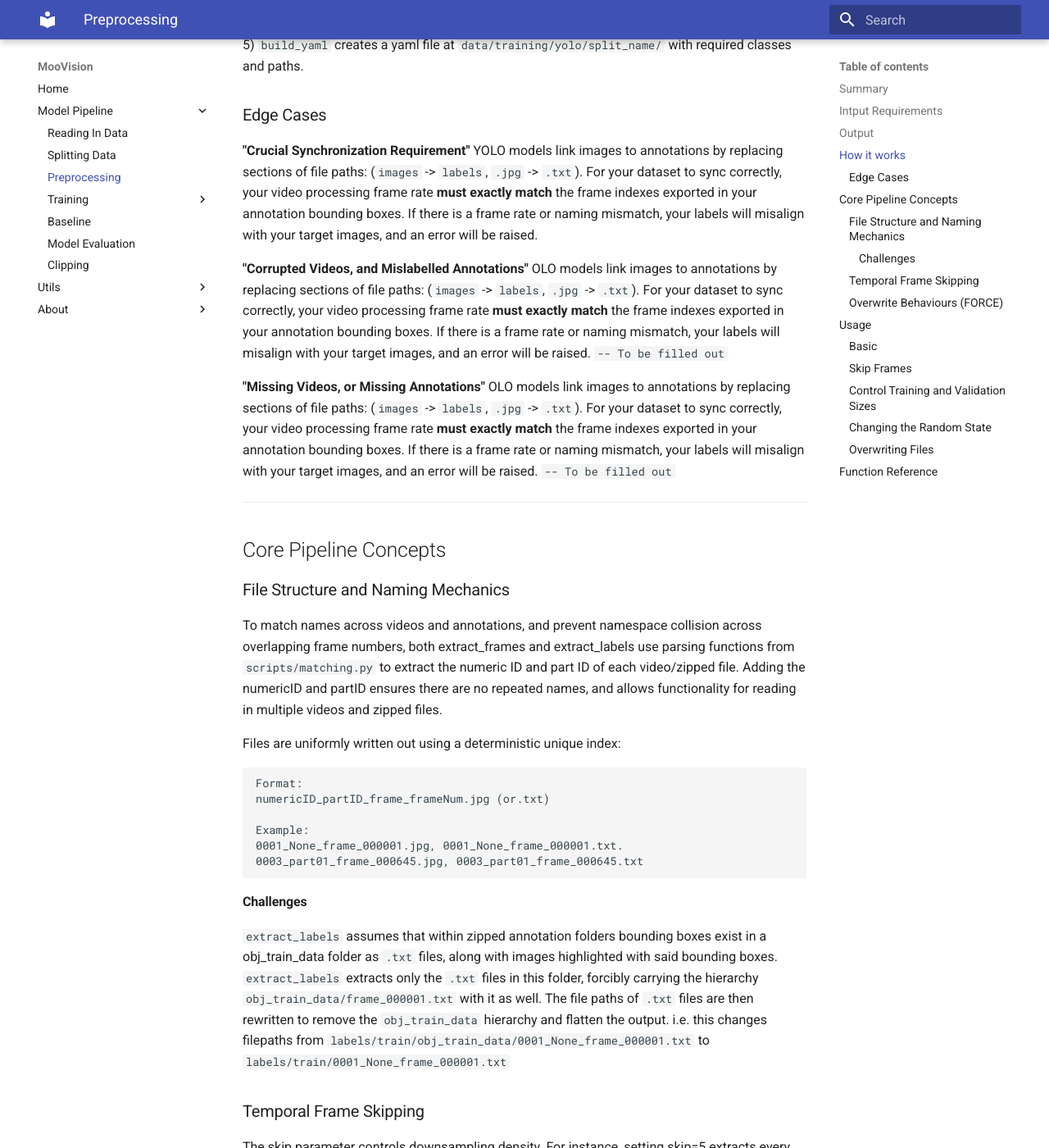
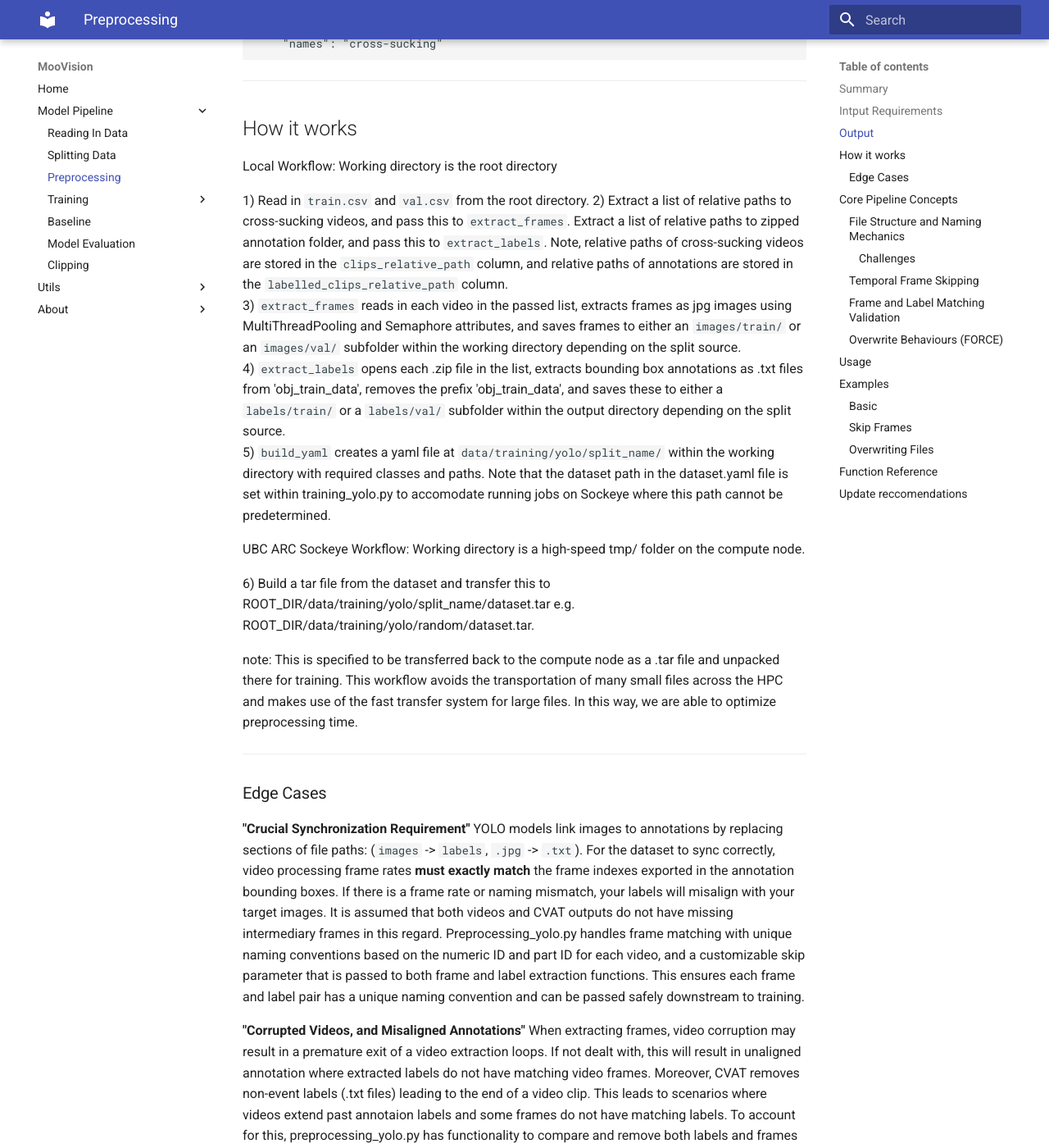
Before and after one commit to UBC-AWP/mooVision, an MkDocs documentation site: the page built from docs/Pipeline/preprocessing/preprocessing.md, in a window 1280 px wide and 1400 px high, scrolled down 2445 px. Shown: the whole window at 82% size. Built offline with MkDocs 1.6.1 and Material for MkDocs 9.7.7, drawn with Linux system fonts in a browser that asks for light colours; some of the changed text lies outside the part shown.

Commit message:
Update mkdocs for preprocessing

````diff
--- a/docs/Pipeline/preprocessing/preprocessing.md
+++ b/docs/Pipeline/preprocessing/preprocessing.md
@@ -1,18 +1,18 @@
 # # Data Preprocessing Pipeline
 
-This page documents how to utilize `scripts/training/preprocessing.py` to compile raw frame data and bounding box annotations into structured training configurations optimized for fine-tuning **YOLO object detection models**.
+This page documents how to utilize `scripts/training/preprocessing_yolo.py` to compile video data and bounding box annotations into structured training configurations optimized for fine-tuning **YOLO object detection models**.
 
 ---
 
 ## Summary
 
-To transition from abstract `train.csv` and `test.csv` splits to actual model optimization, the pipeline slices raw video clips into discrete images while simultaneously extracting compressed bounding box files.
+To transition from abstract `train.csv` and `val.csv` splits to actual model optimization, the pipeline slices video clips into discrete images while simultaneously extracting compressed bounding box files.
 
-The script processes raw videos alongside zipped annotation folders (e.g., CVAT output archives), synchronizes their frames, and produces a standardized YOLO-compliant architecture:
+This script processes videos alongside zipped annotation folders (e.g., CVAT output archives), synchronizes their frames, and produces a standardized YOLO-compliant architecture:
 
 ```text
 my_yolo_dataset/
-├── data.yaml                <-- Defines paths to train/val subsets & class names
+├── dataset.yaml             <-- Defines paths to train/val subsets & class names
 ├── images/                  <-- Main directory for image files (.jpg)
 │   ├── train/
 │   └── val/
@@ -21,21 +21,28 @@
     └── val/
 ```
 
+To optimize for parallel executions, we makes use of UBC's high performance computing cluster (HPC), UBC ARC Sockeye.
+
+A note on HPC's:
+
+- HPC's are optimized for transfering large files across storage space, however they are notoriously slow at transferring many small files. Since, preprocessing for YOLO models requires the creation and transfer of many small files, there are slight differences in workflows when running locally vs running on Sockeye. This script will automatically detect when it is running locally or on a cluster, and run the optimal workflow for each scenario.
+
 ---
 
 ## Intput Requirements
 
 | Property | Details |
 |---|---|
-| Format | `train.csv` |
-| Content | Upstream data index of a train/test split |
+| Format | `train.csv`, `val.csv` |
+| Content | Upstream data indeces of a train/val split |
 
 Before running the preprocessing execution block, ensure your local workspace satisfies the following dependencies:
 
-- `train.csv` / `test.csv` Paths: An upstream data index mapping individual clips to their corresponding annotation zip files.
+- `train.csv` / `val.csv` Paths: An upstream data index mapping individual clips to their corresponding annotation zip files.
 - Environment File: A fully populated local .env configuration mapping your local volume paths for ROOT_DIR and LOCAL_DIR.
 - Downloaded videos and zipped annotations (else preprocessing time will be significantly extended by file downloads).
-- If your data indexes are not yet generated, execute the upstream data layer pipeline sequentially via your terminal:
+
+If your data indexes and splits are not yet generated, execute the upstream data layer pipeline sequentially via your terminal:
 
 ```bash
 uv run scripts/read_all_clips_index.py
@@ -47,11 +54,14 @@
 
 ## Output
 
-By default results are saved to `data/training/yolo/split_name`.
+Local: Outputs the file structure layed out below.
+UBC ARC Sockeye: Outputs a tar file containing the dataset structure below. This is setup to avoid
+
+By default results are saved to `ROOT_DIR/data/training/yolo/split_name`.
 
 ```text
 data/training/yolo/split_name/
-├── data.yaml
+├── dataset.yaml
 ├── images/
 │   ├── train/
 │   │   ├── 0001_None_frame_000001.jpg
@@ -78,7 +88,11 @@
 
 
 data.yaml
-...
+   "path": "./dataset",
+    "train": "images/train",
+    "val": "images/val",
+    "nc": 1,
+    "names": "cross-sucking"
 
 ```
 
@@ -86,22 +100,32 @@
 
 ## How it works
 
-1) Read in `train.csv` from path, split into train and val splits.
-2) For each split, pass a list relative paths to cross-sucking videos to `extract_frames` and a list of relative paths to zipped annotations to `extract_labels`. Relative paths of cross-sucking videos are stored in the `clips_relative_path` column, and relative paths of annotations are stored in the `labelled_clips_relative_path` column.
-3) `extract_frames` reads in each video in the list, extracts frames as jpg images, and saves frames to either an `images/train/` or an `images/val/` subfolder depending on the split source.
-4) `extract_labels` reads each .zip file in the list, extracts bounding box annotations as .txt files, and saves these to either a `labels/train/` or a `labels/val/` subfolder depending on the split source.
-5) `build_yaml` creates a yaml file at `data/training/yolo/split_name/` with required classes and paths.
+Local Workflow: Working directory is the root directory
+
+1) Read in `train.csv` and `val.csv` from the root directory.
+2) Extract a list of relative paths to cross-sucking videos, and pass this to `extract_frames`. Extract a list of relative paths to zipped annotation folder, and pass this to `extract_labels`. Note, relative paths of cross-sucking videos are stored in the `clips_relative_path` column, and relative paths of annotations are stored in the `labelled_clips_relative_path` column.
+3) `extract_frames` reads in each video in the passed list, extracts frames as jpg images using MultiThreadPooling and Semaphore attributes, and saves frames to either an `images/train/` or an `images/val/` subfolder within the working directory depending on the split source.
+4) `extract_labels` opens each .zip file in the list, extracts bounding box annotations as .txt files from 'obj_train_data', removes the prefix 'obj_train_data', and saves these to either a `labels/train/` or a `labels/val/` subfolder within the output directory depending on the split source.
+5) `build_yaml` creates a yaml file at `data/training/yolo/split_name/` within the working directory with required classes and paths. Note that the dataset path in the dataset.yaml file is set within training_yolo.py to accomodate running jobs on Sockeye where this path cannot be predetermined.
+
+UBC ARC Sockeye Workflow: Working directory is a high-speed tmp/ folder on the compute node.
+
+6) Build a tar file from the dataset and transfer this to ROOT_DIR/data/training/yolo/split_name/dataset.tar e.g. ROOT_DIR/data/training/yolo/random/dataset.tar.
+
+note: This is specified to be transferred back to the compute node as a .tar file and unpacked there for training. This workflow avoids the transportation of many small files across the HPC and makes use of the fast transfer system for large files. In this way, we are able to optimize preprocessing time.
+
+---
 
 ### Edge Cases
 
 **"Crucial Synchronization Requirement"**
-    YOLO models link images to annotations by replacing sections of file paths: (`images` -> `labels`, `.jpg` -> `.txt`). For your dataset to sync correctly, your video processing frame rate **must exactly match** the frame indexes exported in your annotation bounding boxes. If there is a frame rate or naming mismatch, your labels will misalign with your target images, and an error will be raised.
+    YOLO models link images to annotations by replacing sections of file paths: (`images` -> `labels`, `.jpg` -> `.txt`). For the dataset to sync correctly, video processing frame rates **must exactly match** the frame indexes exported in the annotation bounding boxes. If there is a frame rate or naming mismatch, your labels will misalign with your target images. It is assumed that both videos and CVAT outputs do not have missing intermediary frames in this regard. Preprocessing_yolo.py handles frame matching with unique naming conventions based on the numeric ID and part ID for each video, and a customizable skip parameter that is passed to both frame and label extraction functions. This ensures each frame and label pair has a unique naming convention and can be passed safely downstream to training.
 
-**"Corrupted Videos, and Mislabelled Annotations"**
-    OLO models link images to annotations by replacing sections of file paths: (`images` -> `labels`, `.jpg` -> `.txt`). For your dataset to sync correctly, your video processing frame rate **must exactly match** the frame indexes exported in your annotation bounding boxes. If there is a frame rate or naming mismatch, your labels will misalign with your target images, and an error will be raised. `-- To be filled out`
+**"Corrupted Videos, and Misaligned Annotations"**
+    When extracting frames, video corruption may result in a premature exit of a video extraction loops. If not dealt with, this will result in unaligned annotation where extracted labels do not have matching video frames. Moreover, CVAT removes non-event labels (.txt files) leading to the end of a video clip. This leads to scenarios where videos extend past annotaion labels and some frames do not have matching labels. To account for this, preprocessing_yolo.py has functionality to compare and remove both labels and frames which are missing the other part. This ensures all frames and labels exist as matching pairs, and training sets will not break or cause downstream disruptions when training YOLO models.
 
-**"Missing Videos, or Missing Annotations"**
-    OLO models link images to annotations by replacing sections of file paths: (`images` -> `labels`, `.jpg` -> `.txt`). For your dataset to sync correctly, your video processing frame rate **must exactly match** the frame indexes exported in your annotation bounding boxes. If there is a frame rate or naming mismatch, your labels will misalign with your target images, and an error will be raised. `-- To be filled out`
+**"Missing Videos, or Missing Annotation"**
+    This is handled when reading in data, as
 
 ---
 
@@ -109,7 +133,7 @@
 
 ### File Structure and Naming Mechanics
 
-To match names across videos and annotations, and prevent namespace collision across overlapping frame numbers, both extract_frames and extract_labels use parsing functions from `scripts/matching.py` to extract the numeric ID and part ID of each video/zipped file. Adding the numericID and partID ensures there are no repeated names, and allows functionality for reading in multiple videos and zipped files.
+To match names across video frame to annotation labels, and prevent namespace collision across overlapping frame numbers, both extract_frames and extract_labels use parsing functions from `scripts/matching.py` to extract the numeric ID and part ID of each video/zipped file. Adding the numericID and partID ensures there are no repeated names, and allows functionality for reading in multiple videos and zipped files.
 
 Files are uniformly written out using a deterministic unique index:
 
@@ -131,8 +155,9 @@
 
 The skip parameter controls downsampling density. For instance, setting skip=5 extracts every 5th frame. Using larger step intervals accelerates dataset generation and reduces spatial autocorrelation (redundant data), but excessive downsampling introduces temporal tracking errors across fast-moving targets.
 
-**"Crucial Synchronization Requirement"**
-    The labeling extraction matches text coordinates directly against image arrays via exact name mappings. Your video recording frame rate must exactly match the frame indexes exported in your annotation bounding boxes. Any timing offset will cause your labels to misalign with your frames.
+### Frame and Label Matching Validation
+
+The skip parameter controls downsampling density. For instance, setting skip=5 extracts every 5th frame. Using larger step intervals accelerates dataset generation and reduces spatial autocorrelation (redundant data), but excessive downsampling introduces temporal tracking errors across fast-moving targets.
 
 ### Overwrite Behaviours (FORCE)
 
@@ -142,12 +167,22 @@
 
 ## Usage
 
+| Argument | Type | Required / Default | Description |
+| :--- | :--- | :--- | :--- |
+| `--train_path` | `str` | **Required** | Path to the training data file. |
+| `--val_path` | `str` | **Required** | Path to the validation data file. |
+| `--output_path` | `str` | **Required** | Output directory where the train/val splits will be saved. |
+| `--skip` | `int` | `1` | Downsampling density. For example, `5` means the script will read every 5th frame. |
+| `--FORCE` | `flag` | `False` | Overwrite existing files in the output directory if specified. |
+
+## Examples
+
 ### Basic
 
-By default, the script requires an input path and output directory specified as strings.
+By default, the script requires a train path, val path and output directory specified as strings.
 
 ```bash
-uv run scripts/training/preprocessing.py --input_path="data/processed/pipeline_testing/train.csv" --output_dir="data/processed/pipeline_testing/yolo_format"
+uv run scripts/training/preprocessing.py --input_path="data/processed/pipeline_demo/train.csv" --val_path="data/processed/pipeline_demo/val.csv" --output_dir="data/training/pipeline_demo/"
 ```
 
 ### Skip Frames
@@ -155,23 +190,7 @@
 Passing the `--skip=` argument controls the downsampling density. `skip=5` reads every 5th frame.
 
 ```bash
-uv run scripts/training/preprocessing.py --input_path="data/processed/pipeline_testing/train.csv" --output_dir="data/processed/pipeline_testing/yolo_format" --skip=5
-```
-
-### Control Training and Validation Sizes
-
-Use the `--val_size=` to control the training and validation sizes. val_size is in [0.0, 1.0]. The training size is 1-val_size.
-
-```bash
-uv run scripts/training/preprocessing.py --input_path="data/processed/pipeline_testing/train.csv" --output_dir="data/processed/pipeline_testing/yolo_format" --val_size=0.2
-```
-
-### Changing the Random State
-
-To control the random state for splitting train/val sets, use `--random_state=`.
-
-```bash
-uv run scripts/training/preprocessing.py --input_path="data/processed/pipeline_testing/train.csv" --output_dir="data/processed/pipeline_testing/yolo_format" --random_state=300
+uv run scripts/training/preprocessing.py --input_path="data/processed/pipeline_demo/train.csv" --val_path="data/processed/pipeline_demo/val.csv" --output_dir="data/training/pipeline_demo/" --skip=5
 ```
 
 ### Overwriting Files
@@ -179,7 +198,7 @@
 To overwrite files use the `--FORCE` argument.
 
 ```bash
-uv run scripts/training/preprocessing.py --input_path="data/processed/pipeline_testing/train.csv" --output_dir="data/processed/pipeline_testing/yolo_format" --FORCE
+uv run scripts/training/preprocessing.py --input_path="data/processed/pipeline_demo/train.csv" --val_path="data/processed/pipeline_demo/val.csv" --output_dir="data/training/pipeline_demo/" --FORCE
 ```
 
 ---
@@ -190,3 +209,9 @@
     options:
         show_source: false
         show_root_heading: true
+
+---
+
+## Update reccomendations
+
+- Scale Out Compute: Update to chunk the dataset and run preprocessing across multiple nodes, where each node returns a .tar file of its share of the dataset. These can then be unpacked on the compute node during training. Cuts down on current preprocessing time of 1-4hrs and adds scalability if the number of videos increases.
````
